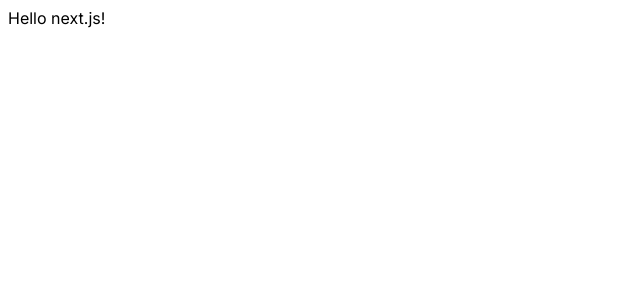
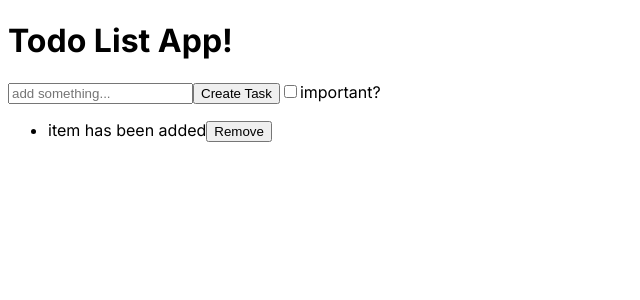
Before and after one commit to kolike/todo-list-app, a Next.js app: page / in a window 1280 px wide. Shown: the top 300 px of the page, without its empty margins (0-640 px from the left). Built offline with nearby package versions, Linux system fonts and the light colour scheme.

Commit message:
project structure created

```diff
--- /dev/null
+++ b/app/TodoListItem.js
@@ -0,0 +1,12 @@
+function TodoListItem() {
+  return (
+    <>
+      <div>
+        item has been added
+        <button>Remove</button>
+      </div>
+    </>
+  );
+}
+
+export default TodoListItem;
--- /dev/null
+++ b/app/TodoListItemAdd.js
@@ -0,0 +1,14 @@
+function TodoListItemAdd() {
+  return (
+    <>
+      <div>
+        <input type="text" placeholder="add something..." />
+        <button>Create Task</button>
+        <input type="checkbox" />
+        important?
+      </div>
+    </>
+  );
+}
+
+export default TodoListItemAdd;
--- a/app/page.js
+++ b/app/page.js
@@ -1,3 +1,9 @@
+import TodoList from './todoList';
 export default function Page() {
-  return <div>Hello next.js!</div>;
+  return (
+    <>
+      <h1>Todo List App!</h1>
+      <TodoList />
+    </>
+  );
 }
--- /dev/null
+++ b/app/todoList.js
@@ -0,0 +1,16 @@
+import TodoListItem from './TodoListItem';
+import TodoListItemAdd from './TodoListItemAdd';
+function TodoList() {
+  return (
+    <div>
+      <TodoListItemAdd />
+      <ul>
+        <li>
+          <TodoListItem />
+        </li>
+      </ul>
+    </div>
+  );
+}
+
+export default TodoList;
```
